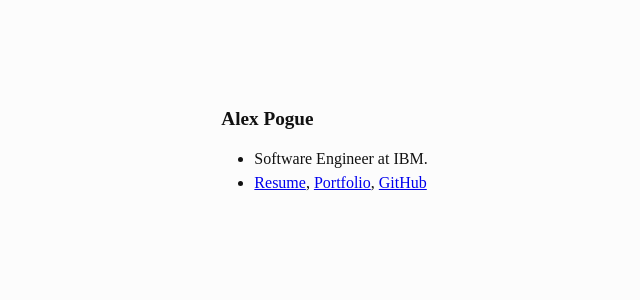
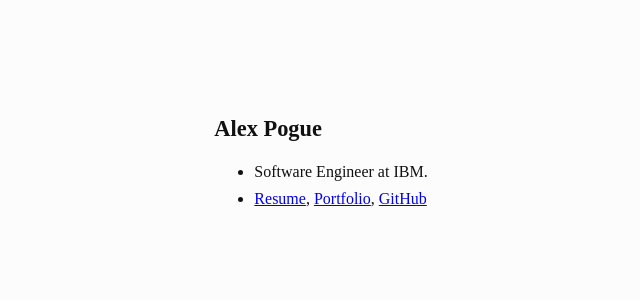
Before and after one commit to alexpogue/alexpogue.github.com, a Jekyll site: the page index.html, which Jekyll copies as it is, in a window 1280 px wide. Shown: the top 300 px of the page, without its empty margins (319-959 px from the left). Built offline with Jekyll 4.4.1, drawn with Linux system fonts in a browser that asks for light colours; Markdown is read by kramdown in place of the engine named in the settings.

Commit message:
Simplify styles

```diff
--- a/index.html
+++ b/index.html
@@ -9,32 +9,27 @@
 <style type="text/css">
 html,body{
     width:100%;
-    line-height:1.5em;
+    line-height:1.7em;
     background-color:#fcfcfc;
     color:#111;
     margin:0;
 }
-body {
-  text-align:center; /* for IE */
-}
 #container {
-    text-align:left;
-    display:table; /* determine width based on content size*/
+    display:table; /* width is based on content size */
     margin:100px auto;
 }
 #container h1 {
-    font-size:1.2em;
-    margin:7px;
-    padding:0;
+    font-size:1.4em;
 }
 </style>
 <!--[if lte IE 7]>
 <style type="text/css">
 body {
-    margin:0;
+    text-align:center;
 }
 #container {
-    width:250px;
+    text-align:left;
+    width:250px; /* approx. width to center in IE6/IE7 */
 }
 </style>
 <![endif]-->
```
